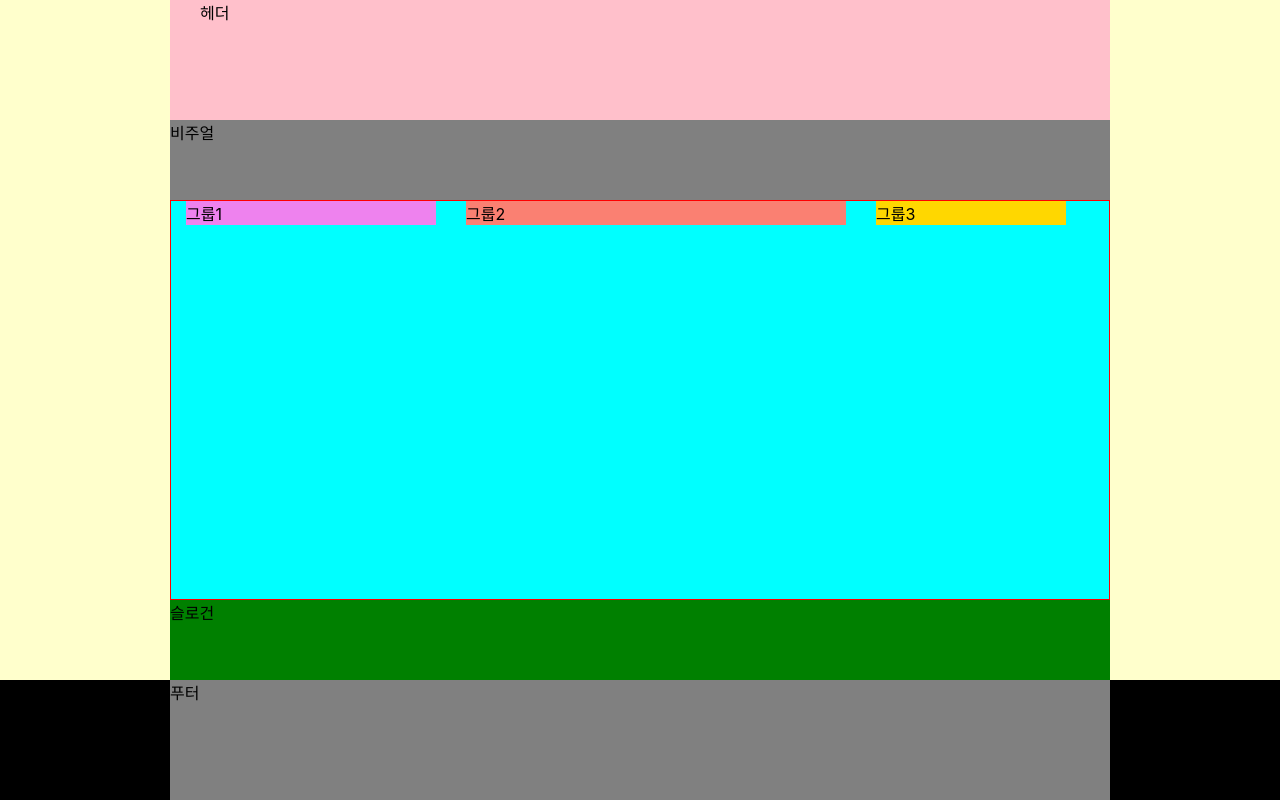
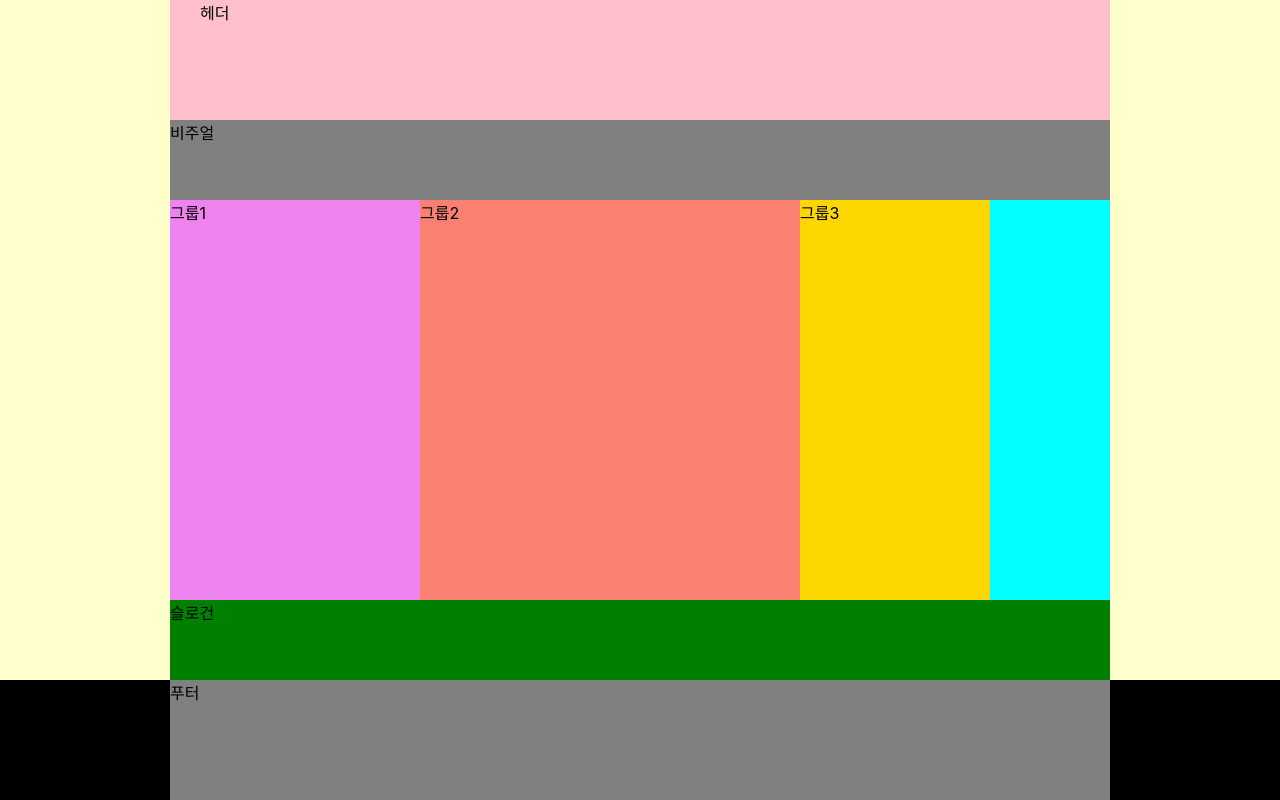
Before and after one commit to hamjongseok/HTML5, a website: page index.html in a window 1280 px wide. Drawn offline with Linux system fonts and the light colour scheme; a web font is replaced by a local one.

Commit message:
메인박스. flex

```diff
--- a/styles/style.css
+++ b/styles/style.css
@@ -33,15 +33,9 @@ body{
 /* 메인 */
 .main {
 	background-color: aqua;
-	border: 1px solid red;
 	/* BFC  공부 할것 */
 	height: 50vh;
-	display: flow-root;
-}
-
-.group {
-	margin: 0 15px;
-	float: left;
+	display: flex;
 }
 
 
```
